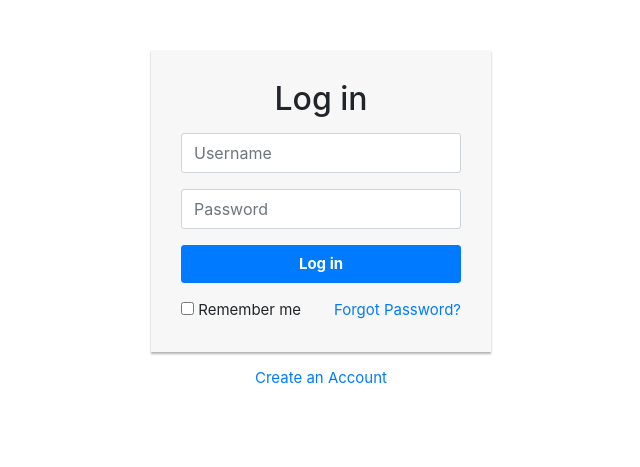
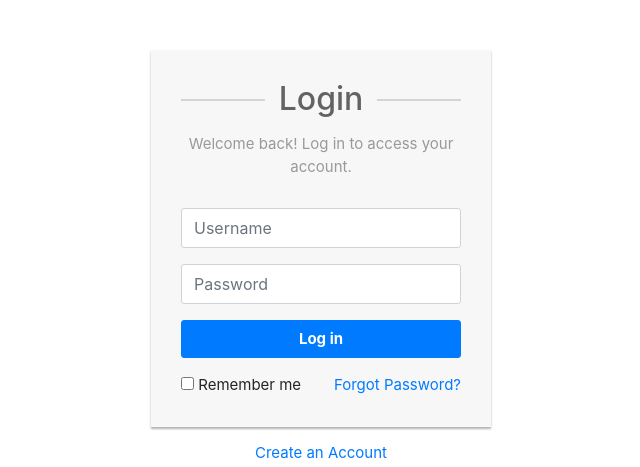
Before and after one commit to mehmedkadric/a-movie-database, a Django app: page /login/ in a window 1280 px wide. Shown: the part 56-523 px from the top of the page, without its empty margins (319-959 px from the left). Run offline with Django 3.2, Linux system fonts and the light colour scheme.

Commit message:
Fixed login heading form

```diff
--- a/aMovieDatabase/core/static/style.css
+++ b/aMovieDatabase/core/static/style.css
@@ -43,13 +43,13 @@
 	padding: 30px 0;
   	font-size: 15px;
 }
-.signup-form h2 {
+.login-form h2, .signup-form h2 {
 	color: #636363;
 	margin: 0 0 15px;
 	position: relative;
 	text-align: center;
 }
-.signup-form h2:before, .signup-form h2:after {
+.login-form h2:before, .signup-form h2:before, .login-form h2:after, .signup-form h2:after {
 	content: "";
 	height: 2px;
 	width: 30%;
@@ -58,13 +58,13 @@
 	top: 50%;
 	z-index: 2;
 }
-.signup-form h2:before {
+.login-form h2:before, .signup-form h2:before {
 	left: 0;
 }
-.signup-form h2:after {
+.login-form h2:after, .signup-form h2:after {
 	right: 0;
 }
-.signup-form .hint-text {
+.login-form .hint-text, .signup-form .hint-text {
 	color: #999;
 	margin-bottom: 30px;
 	text-align: center;
--- a/aMovieDatabase/core/templates/login.html
+++ b/aMovieDatabase/core/templates/login.html
@@ -8,7 +8,8 @@
 <div class="login-form">
         <form method="post" action="{% url 'login' %}" >
                {% csrf_token %}
-        <h2 class="text-center">Log in</h2>
+            <h2>Login</h2>
+		<p class="hint-text">Welcome back! Log in to access your account.</p>
              {{ form.as_p }}
             {% if messages %}
   <ul class="messages">
```
